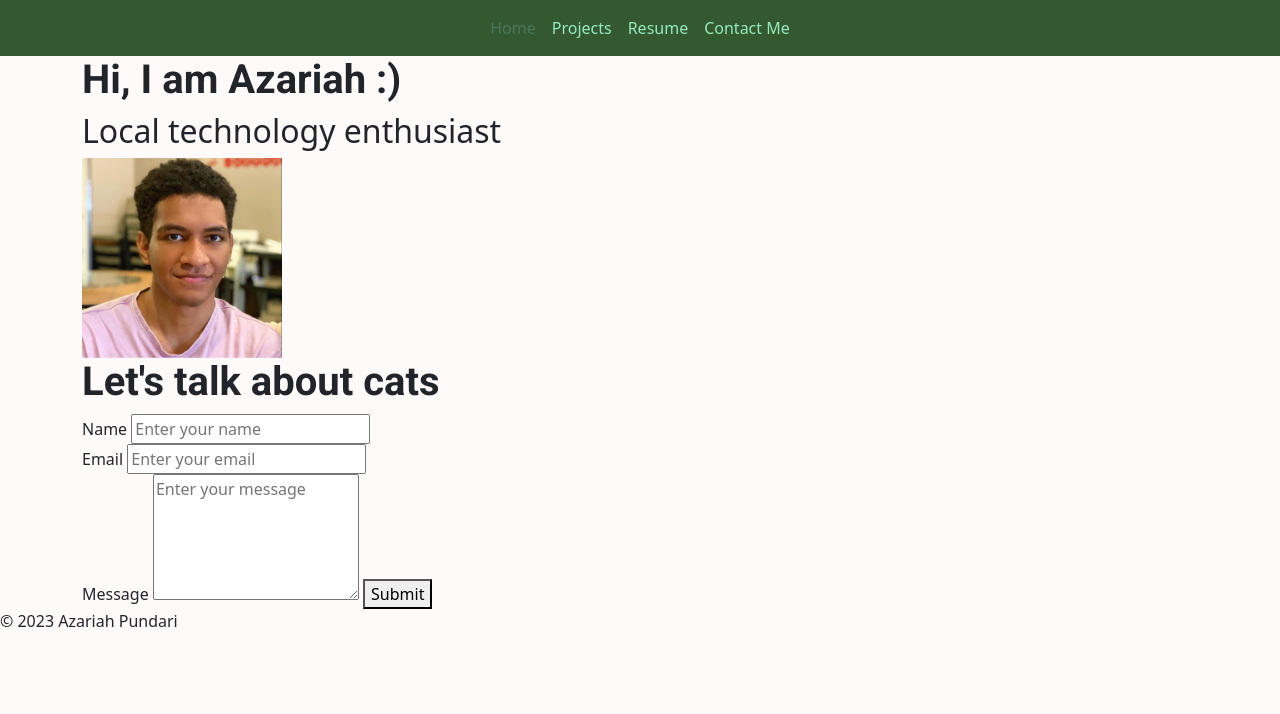
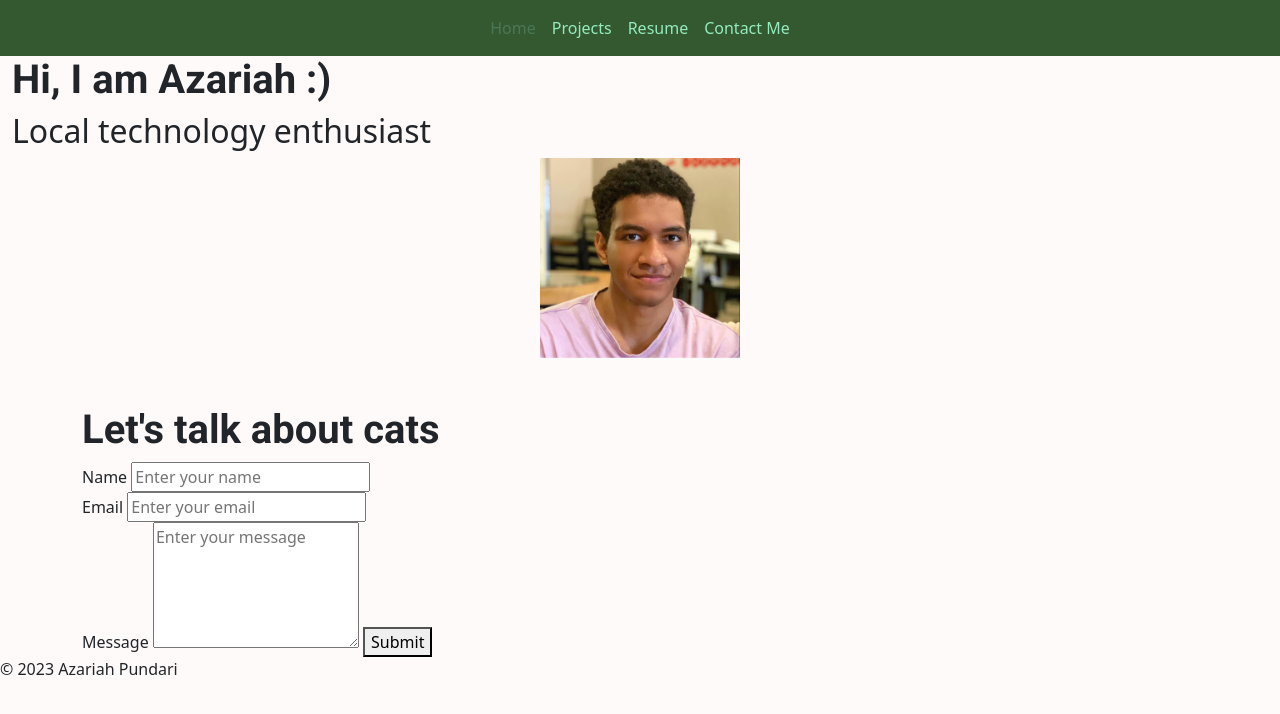
Before and after one commit to aztec-dev/web-portfolio, a website: page pages/index.html in a window 1280 px wide. Drawn offline with nearby package versions, Linux system fonts and the light colour scheme.

Commit message:
wip: trying to center main content

```diff
--- a/pages/index.html
+++ b/pages/index.html
@@ -52,12 +52,14 @@
       </div>
     </div>
   </nav>
+
   <body>
-    <div class="container">
-      <div class="">
-        <h1 class="roboto-bold">Hi, I am Azariah :)</h1>
+    <div class="container-fluid">
+      <div class="d-flex flex-column mb-5">
+        <div><h1 class="roboto-bold">Hi, I am Azariah :)</h1></div>
         <h2 class="text-wrap">Local technology enthusiast</h2>
         <img
+          class="object-fit-contain"
           id="headshot"
           src="../assets/me.jpg"
           height="200px"
@@ -65,6 +67,8 @@
         />
       </div>
     </div>
+
+    <!-- TODO: Add project carasoul here -->
 
     <!-- Contact form -->
     <form>
```
